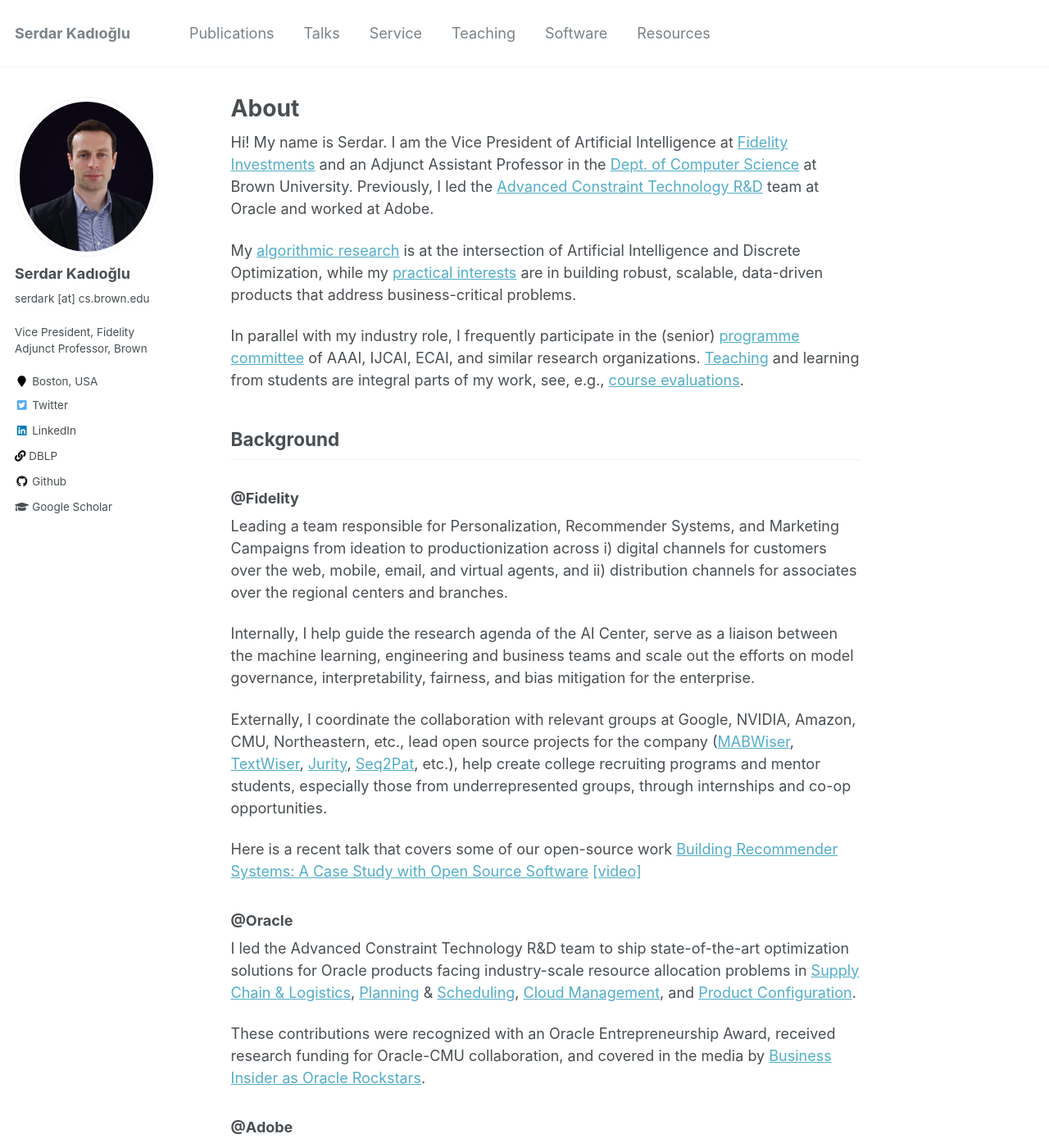
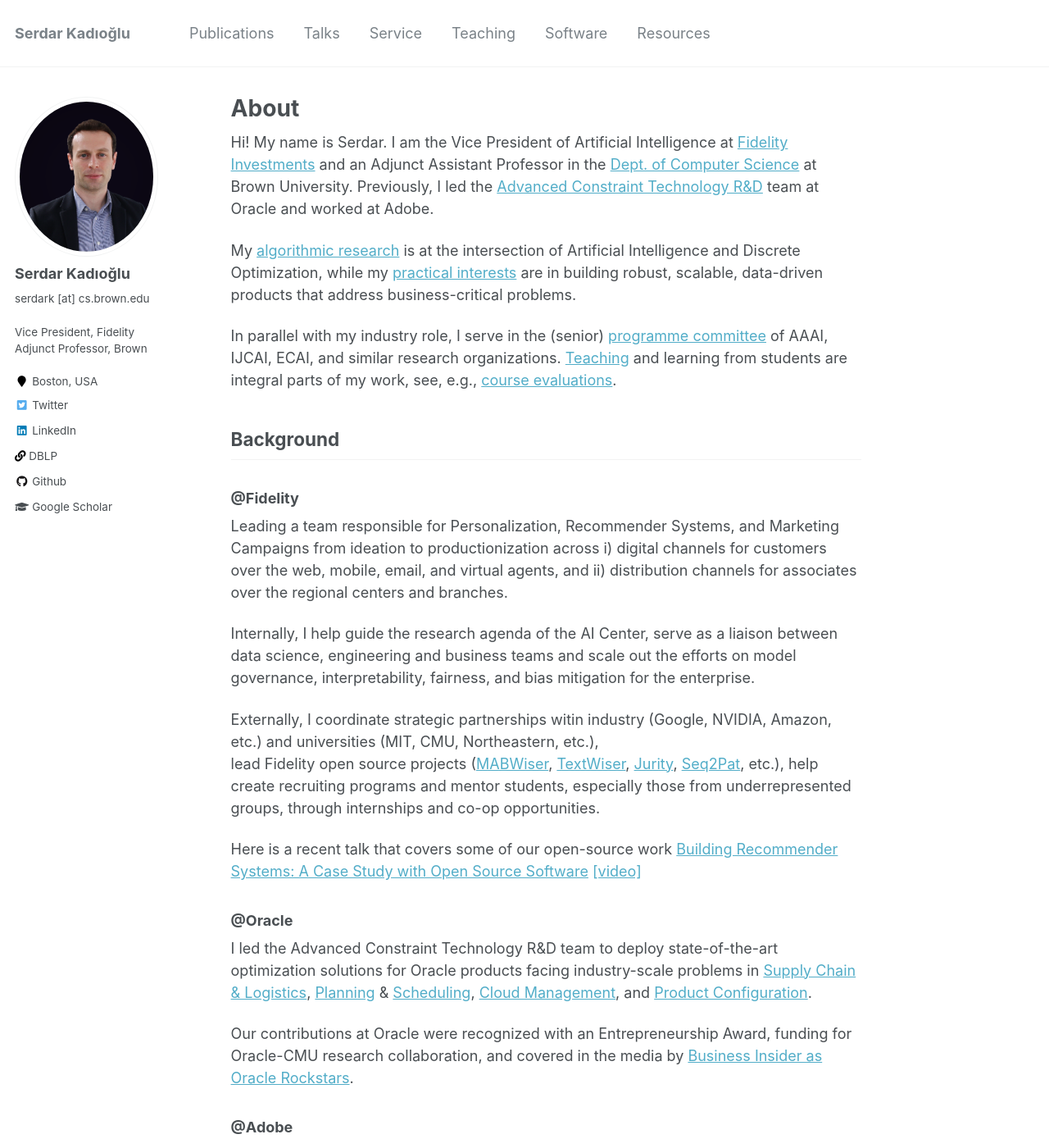
Before and after one commit to skadio/skadio.github.io, a Jekyll site: the page built from _pages/about.md, in a window 1280 px wide and 1400 px high. Shown: the whole window at 82% size. Built offline with Jekyll 4.4.1, drawn with Linux system fonts in a browser that asks for light colours; some of the changed text lies outside the part shown.

Commit message:
Update about.md

```diff
--- a/_pages/about.md
+++ b/_pages/about.md
@@ -12,7 +12,7 @@ Hi! My name is Serdar. I am the Vice President of Artificial Intelligence at [Fi
 
 My [algorithmic research](https://skadio.github.io/publications/) is at the intersection of Artificial Intelligence and Discrete Optimization, while my [practical interests](https://skadio.github.io/software/) are in building robust, scalable, data-driven products that address business-critical problems.
 
-In parallel with my industry role, I frequently participate in the (senior) [programme committee](https://skadio.github.io/service/) of AAAI, IJCAI, ECAI, and similar research organizations. [Teaching](https://skadio.github.io/teaching/) and learning from students are integral parts of my work, see, e.g., [course evaluations](https://github.com/skadio/skadio.github.io/blob/master/files/Student_Evaluations.pdf).
+In parallel with my industry role, I serve in the (senior) [programme committee](https://skadio.github.io/service/) of AAAI, IJCAI, ECAI, and similar research organizations. [Teaching](https://skadio.github.io/teaching/) and learning from students are integral parts of my work, see, e.g., [course evaluations](https://github.com/skadio/skadio.github.io/blob/master/files/Student_Evaluations.pdf).
 
 ## Background
 
@@ -20,22 +20,22 @@ In parallel with my industry role, I frequently participate in the (senior) [pro
 
 Leading a team responsible for Personalization, Recommender Systems, and Marketing Campaigns from ideation to productionization across i) digital channels for customers over the web, mobile, email, and virtual agents, and ii) distribution channels for associates over the regional centers and branches.
 
-Internally, I help guide the research agenda of the AI Center, serve as a liaison between the machine learning, engineering and business teams and scale out the efforts on model governance, interpretability, fairness, and bias mitigation for the enterprise.
+Internally, I help guide the research agenda of the AI Center, serve as a liaison between data science, engineering and business teams and scale out the efforts on model governance, interpretability, fairness, and bias mitigation for the enterprise.
 
-Externally, I coordinate the collaboration with relevant groups at Google, NVIDIA, Amazon, CMU, Northeastern, etc.,
-lead open source projects for the company ([MABWiser](https://github.com/fidelity/mabwiser), [TextWiser](https://github.com/fidelity/textwiser), [Jurity](https://github.com/fidelity/jurity), [Seq2Pat](https://github.com/fidelity/seq2pat), etc.), help create college recruiting programs and mentor students, especially those from underrepresented groups, through internships and co-op opportunities.
+Externally, I coordinate strategic partnerships witin industry (Google, NVIDIA, Amazon, etc.) and universities (MIT, CMU, Northeastern, etc.),
+lead Fidelity open source projects ([MABWiser](https://github.com/fidelity/mabwiser), [TextWiser](https://github.com/fidelity/textwiser), [Jurity](https://github.com/fidelity/jurity), [Seq2Pat](https://github.com/fidelity/seq2pat), etc.), help create recruiting programs and mentor students, especially those from underrepresented groups, through internships and co-op opportunities.
 
 Here is a recent talk that covers some of our open-source work [Building Recommender Systems: A Case Study with Open Source Software](https://2021.allthingsopen.org/sessions/building-recommender-systems-a-case-study-with-open-source-software/) [[video]](https://www.youtube.com/watch?v=54d_YUalvOA)
 
 ### @Oracle
 
-I led the Advanced Constraint Technology R&D team to ship state-of-the-art optimization solutions for Oracle products facing industry-scale resource allocation problems in [Supply Chain & Logistics](https://www.oracle.com/scm/), [Planning](https://www.oracle.com/erp/) & [Scheduling](https://www.oracle.com/human-capital-management/), [Cloud Management](https://www.oracle.com/java/coherence/), and [Product Configuration](https://www.oracle.com/cx/).
+I led the Advanced Constraint Technology R&D team to deploy state-of-the-art optimization solutions for Oracle products facing industry-scale problems in [Supply Chain & Logistics](https://www.oracle.com/scm/), [Planning](https://www.oracle.com/erp/) & [Scheduling](https://www.oracle.com/human-capital-management/), [Cloud Management](https://www.oracle.com/java/coherence/), and [Product Configuration](https://www.oracle.com/cx/).
 
-These contributions were recognized with an Oracle Entrepreneurship Award, received research funding for Oracle-CMU collaboration, and covered in the media by [Business Insider as Oracle Rockstars](https://www.businessinsider.com/oracle-rock-star-engineers-2016-3?op=0#serdar-kadioglu-turning-theory-into-products-21).
+Our contributions at Oracle were recognized with an Entrepreneurship Award, funding for Oracle-CMU research collaboration, and covered in the media by [Business Insider as Oracle Rockstars](https://www.businessinsider.com/oracle-rock-star-engineers-2016-3?op=0#serdar-kadioglu-turning-theory-into-products-21).
 
 ### @Adobe
 
-I built a context-free grammar-based test case generator for the [ActionScript](https://en.wikipedia.org/wiki/ActionScript) virtual machine. This [automated fuzzer](https://en.wikipedia.org/wiki/Fuzzing) helped discover critical software vulnerabilities.
+I built a context-free grammar-based evolutionary algorithm to generate automated test cases for the [ActionScript](https://en.wikipedia.org/wiki/ActionScript) virtual machine. This [automated fuzzer](https://en.wikipedia.org/wiki/Fuzzing) helped discover critical software vulnerabilities that were later on fixed before any global exploits.
 
 ### @Brown
 
```
